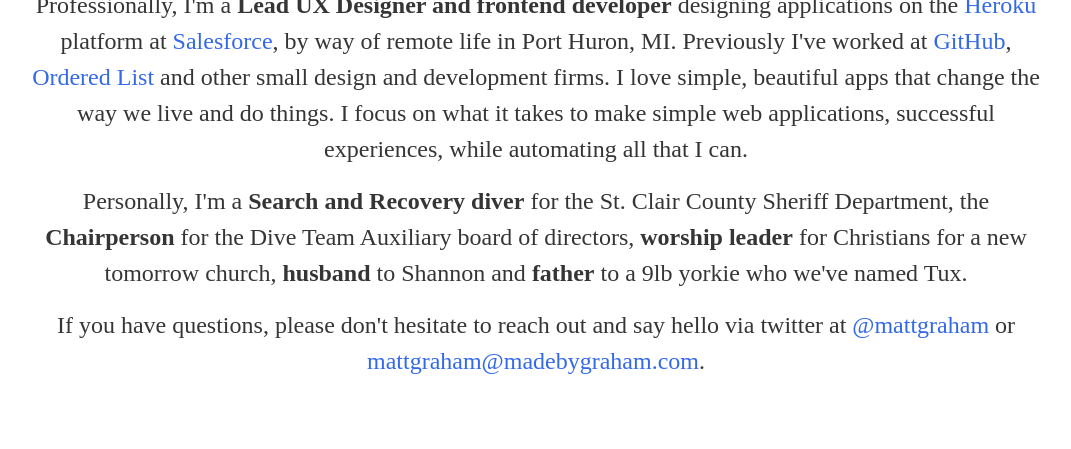
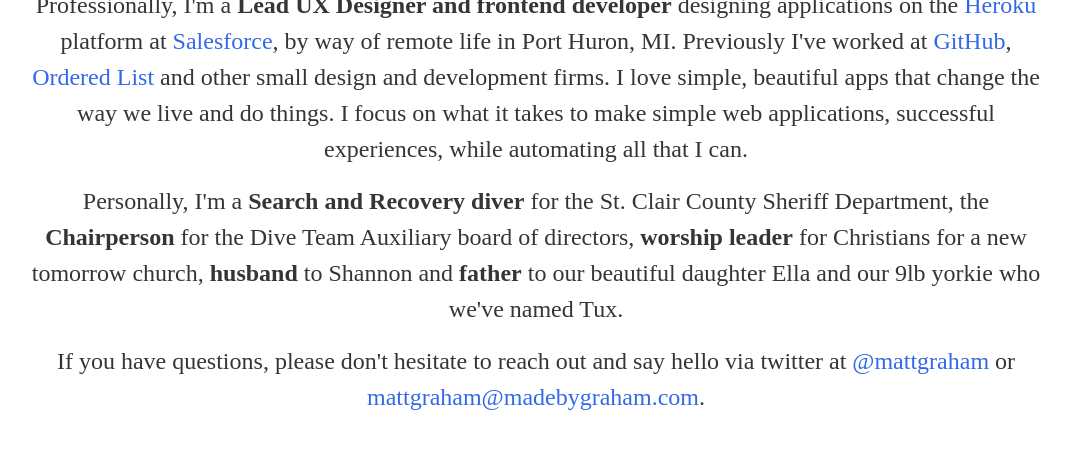
Before and after one commit to mattgraham/mattgraham.github.io, a Jekyll site: the page built from index.md, in a window 1280 px wide and 900 px high, scrolled down 985 px, cut to the strip 0-455 px from the top of the window. Shown: the top 449 px of the strip, without its empty margins (104-1175 px from the left). Built offline with Jekyll 4.4.1, drawn with Linux system fonts in a browser that asks for light colours; nearby versions of some CDN libraries; some web fonts are replaced; comment, search, counter and statistics services are not loaded.

Commit message:
adding ella

```diff
--- a/index.md
+++ b/index.md
@@ -25,7 +25,7 @@ customCSS: post-home.css
   <div class="f1 mv5 lh-title">Building applications that cause change.</div>
   <div class="w-100 mw9 center">
     <div class="mb3 f3 lh-copy mw8 center">Professionally, I'm a <strong>Lead UX Designer and frontend developer</strong> designing applications on the <a href='http://heroku.com' target='_blank'>Heroku</a> platform at <a href='http://salesforce.com' target='_blank'>Salesforce</a>, by way of remote life in Port Huron, MI. Previously I've worked at <a href="http://github.com" target="_blank">GitHub</a>, <a href="https://github.com/blog/993-ordered-list-is-a-githubber" target="_blank">Ordered List</a> and other small design and development firms. I love simple, beautiful apps that change the way we live and do things. I focus on what it takes to make simple web applications, successful experiences, while automating all that I can.</div>
-    <div class="mb3 f3 lh-copy mw8 center">Personally, I'm a <strong>Search and Recovery diver</strong> for the St. Clair County Sheriff Department, the <strong>Chairperson</strong> for the Dive Team Auxiliary board of directors, <strong>worship leader</strong> for Christians for a new tomorrow church, <strong>husband</strong> to Shannon and <strong>father</strong> to a 9lb yorkie who we've named Tux.</div>
+    <div class="mb3 f3 lh-copy mw8 center">Personally, I'm a <strong>Search and Recovery diver</strong> for the St. Clair County Sheriff Department, the <strong>Chairperson</strong> for the Dive Team Auxiliary board of directors, <strong>worship leader</strong> for Christians for a new tomorrow church, <strong>husband</strong> to Shannon and <strong>father</strong> to our beautiful daughter Ella and our 9lb yorkie who we've named Tux.</div>
     <div class='mb3 f3 lh-copy mw8 center'>If you have questions, please don't hesitate to reach out and say hello via twitter at <a href="http://twitter.com/mattgraham" target="_blank">@mattgraham</a> or <a href="mailto:mattgraham@madebygraham.com" target="_blank">mattgraham@madebygraham.com</a>.
     </div>
   </div>
```
